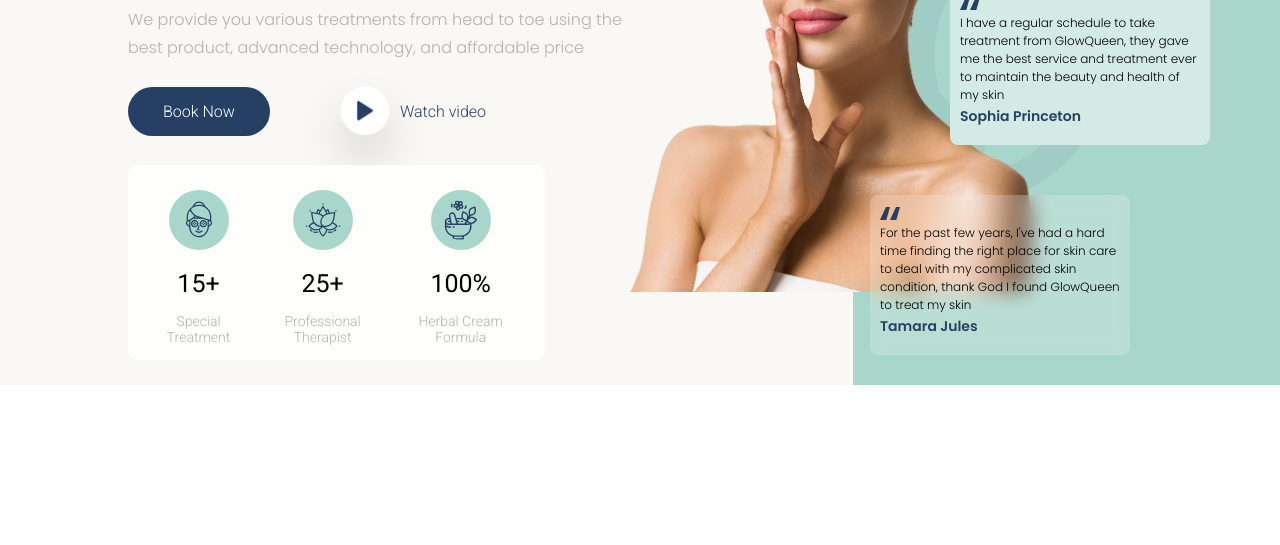
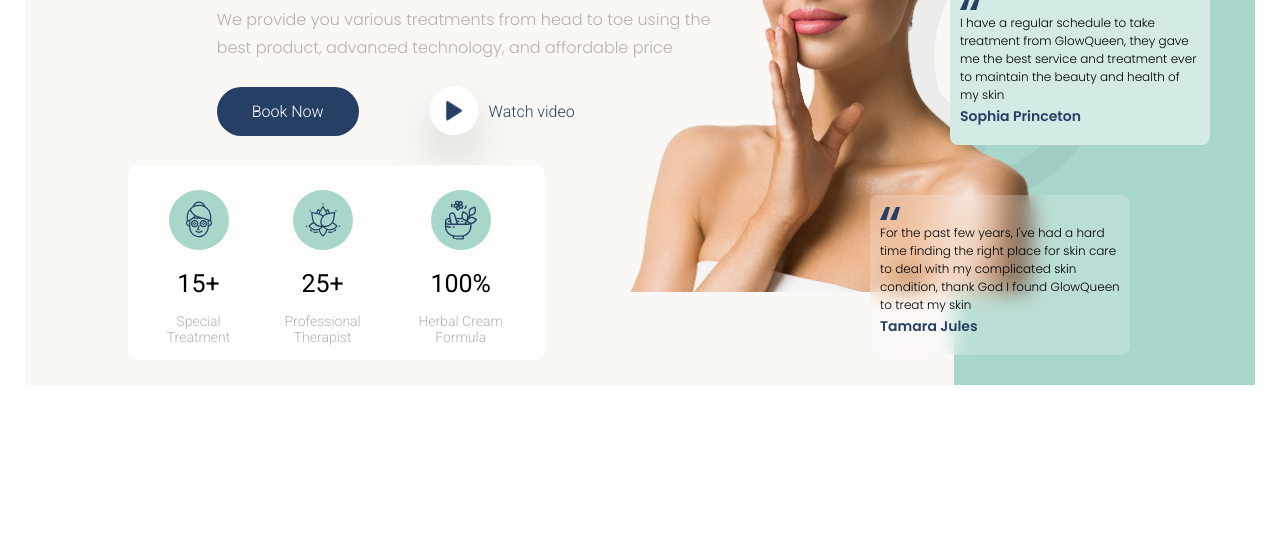
Before and after one commit to sdsiridia/headspa1, a website built with Vite: page index.html in a window 1280 px wide. Shown: the part 255-800 px from the top of the page. Built offline with nearby package versions, Linux system fonts and the light colour scheme; files whose address does not match are found by name.

```diff
--- a/sass/layout/_container.scss
+++ b/sass/layout/_container.scss
@@ -3,10 +3,14 @@
 
 .container {
     max-width: 1350px;
-    display: grid;
+    // display: grid;
+    // height: 80vh;
+    // grid-template-columns: 2fr 1fr;
+    // grid-template-rows: 1fr;
     height: 80vh;
-    grid-template-columns: 2fr 1fr;
-    grid-template-rows: 1fr;
+    display: flex;
+    justify-content: center;
+    margin: 0 auto;
     position: relative;
 
 
--- /dev/null
+++ b/vite.config.js
@@ -0,0 +1,5 @@
+import { defineConfig } from "vite";
+
+export default defineConfig({
+    base: "./", //al agreagar el . usa rutas relativas  en los enlaces generados por vite
+});
```
